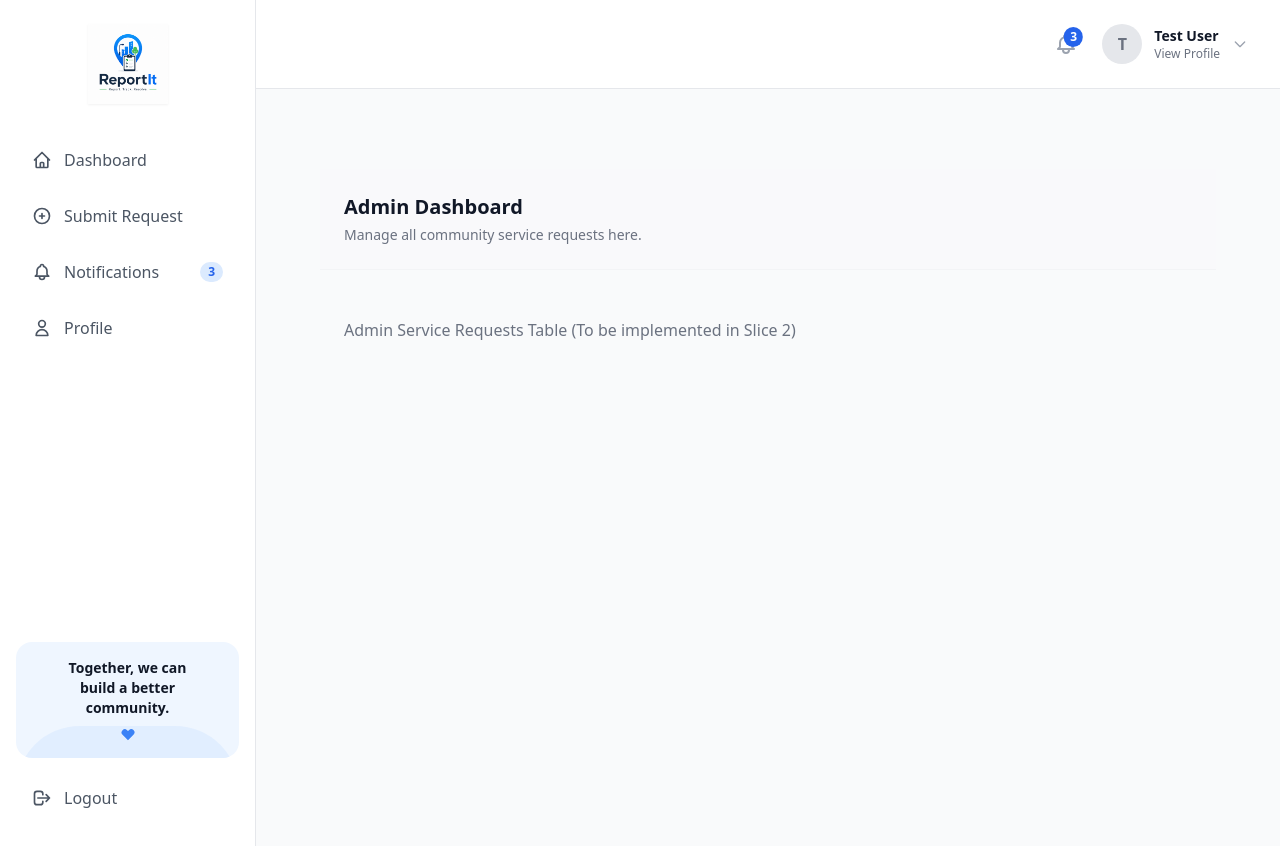
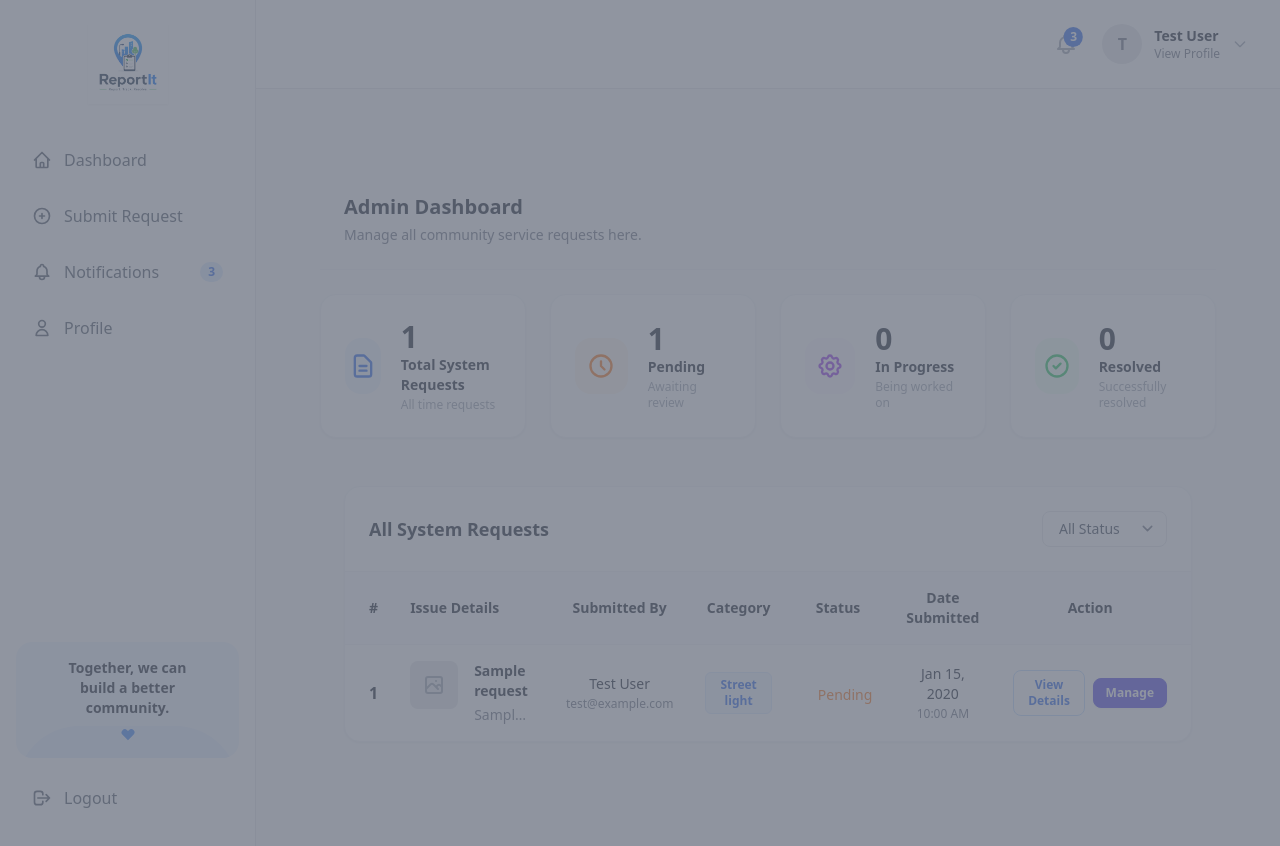
Before and after one commit to amilasuranjith-dev/ReportIt-app-laravel, a Laravel app: template resources/views/admin/dashboard.blade.php in a window 1280 px wide. Run offline with Laravel 12, Linux system fonts and the light colour scheme; a user stored in the database is signed in; data comes from the database, SQL or seed files in the repository; tables that the repository leaves empty hold one stand-in row (values such as "Sample post"); the template is opened without the code that fills it: most values are stand-ins (such as "Sample title", 1, 10 or a date in 2020); style sheets or scripts are compiled from the project's sources; some libraries are stand-ins or nearby versions.

Commit message:
feat: implement admin service requests table and system analytics

```diff
--- a/app/Services/ServiceRequestService.php
+++ b/app/Services/ServiceRequestService.php
@@ -52,4 +52,25 @@ class ServiceRequestService
 
         return $serviceRequest;
     }
+
+    public function getAllRequests(string $statusFilter = 'all')
+    {
+        $query = ServiceRequest::with('user')->latest();
+
+        if ($statusFilter !== 'all') {
+            $query->where('status', $statusFilter);
+        }
+
+        return $query->paginate(10);
+    }
+
+    public function getSystemStats(): array
+    {
+        return [
+            'total' => ServiceRequest::count(),
+            'pending' => ServiceRequest::where('status', 'pending')->count(),
+            'inProgress' => ServiceRequest::where('status', 'in_progress')->count(),
+            'resolved' => ServiceRequest::where('status', 'resolved')->count(),
+        ];
+    }
 }
--- a/resources/views/admin/dashboard.blade.php
+++ b/resources/views/admin/dashboard.blade.php
@@ -6,9 +6,10 @@
                 <p class="text-sm text-gray-500 mt-1">Manage all community service requests here.</p>
             </div>
 
+            <livewire:admin.dashboard-stats />
+
             <div class="p-6">
-                <!-- Admin Table Component Will Go Here -->
-                <p class="text-gray-500">Admin Service Requests Table (To be implemented in Slice 2)</p>
+                <livewire:admin.service-requests-table />
             </div>
         </div>
     </div>
--- /dev/null
+++ b/resources/views/livewire/admin/dashboard-stats.blade.php
@@ -0,0 +1,63 @@
+<?php
+
+use Livewire\Volt\Component;
+use App\Models\ServiceRequest;
+
+new class extends Component
+{
+    public function with(\App\Services\ServiceRequestService $service): array
+    {
+        return $service->getSystemStats();
+    }
+};
+?>
+
+<div class="grid grid-cols-1 sm:grid-cols-2 lg:grid-cols-4 gap-6 mb-8">
+    <!-- Total Requests -->
+    <div class="bg-white rounded-2xl p-6 shadow-sm border border-gray-100 flex items-center gap-5">
+        <div class="w-14 h-14 rounded-2xl bg-blue-50 text-blue-600 flex items-center justify-center">
+            <svg class="w-7 h-7" fill="none" stroke="currentColor" viewBox="0 0 24 24"><path stroke-linecap="round" stroke-linejoin="round" stroke-width="2" d="M9 12h6m-6 4h6m2 5H7a2 2 0 01-2-2V5a2 2 0 012-2h5.586a1 1 0 01.707.293l5.414 5.414a1 1 0 01.293.707V19a2 2 0 01-2 2z"></path></svg>
+        </div>
+        <div>
+            <h3 class="text-3xl font-bold text-gray-900">{{ $total }}</h3>
+            <p class="text-sm font-semibold text-gray-900">Total System Requests</p>
+            <p class="text-xs text-gray-400 mt-0.5">All time requests</p>
+        </div>
+    </div>
+
+    <!-- Pending -->
+    <div class="bg-white rounded-2xl p-6 shadow-sm border border-gray-100 flex items-center gap-5">
+        <div class="w-14 h-14 rounded-2xl bg-orange-50 text-orange-500 flex items-center justify-center">
+            <svg class="w-7 h-7" fill="none" stroke="currentColor" viewBox="0 0 24 24"><path stroke-linecap="round" stroke-linejoin="round" stroke-width="2" d="M12 8v4l3 3m6-3a9 9 0 11-18 0 9 9 0 0118 0z"></path></svg>
+        </div>
+        <div>
+            <h3 class="text-3xl font-bold text-gray-900">{{ $pending }}</h3>
+            <p class="text-sm font-semibold text-gray-900">Pending</p>
+            <p class="text-xs text-gray-400 mt-0.5">Awaiting review</p>
+        </div>
+    </div>
+
+    <!-- In Progress -->
+    <div class="bg-white rounded-2xl p-6 shadow-sm border border-gray-100 flex items-center gap-5">
+        <div class="w-14 h-14 rounded-2xl bg-purple-50 text-purple-600 flex items-center justify-center">
+            <svg class="w-7 h-7" fill="none" stroke="currentColor" viewBox="0 0 24 24"><path stroke-linecap="round" stroke-linejoin="round" stroke-width="2" d="M10.325 4.317c.426-1.756 2.924-1.756 3.35 0a1.724 1.724 0 002.573 1.066c1.543-.94 3.31.826 2.37 2.37a1.724 1.724 0 001.065 2.572c1.756.426 1.756 2.924 0 3.35a1.724 1.724 0 00-1.066 2.573c.94 1.543-.826 3.31-2.37 2.37a1.724 1.724 0 00-2.572 1.065c-.426 1.756-2.924 1.756-3.35 0a1.724 1.724 0 00-2.573-1.066c-1.543.94-3.31-.826-2.37-2.37a1.724 1.724 0 00-1.065-2.572c-1.756-.426-1.756-2.924 0-3.35a1.724 1.724 0 001.066-2.573c-.94-1.543.826-3.31 2.37-2.37.996.608 2.296.07 2.572-1.065z"></path><path stroke-linecap="round" stroke-linejoin="round" stroke-width="2" d="M15 12a3 3 0 11-6 0 3 3 0 016 0z"></path></svg>
+        </div>
+        <div>
+            <h3 class="text-3xl font-bold text-gray-900">{{ $inProgress }}</h3>
+            <p class="text-sm font-semibold text-gray-900">In Progress</p>
+            <p class="text-xs text-gray-400 mt-0.5">Being worked on</p>
+        </div>
+    </div>
+
+    <!-- Resolved -->
+    <div class="bg-white rounded-2xl p-6 shadow-sm border border-gray-100 flex items-center gap-5">
+        <div class="w-14 h-14 rounded-2xl bg-green-50 text-green-500 flex items-center justify-center">
+            <svg class="w-7 h-7" fill="none" stroke="currentColor" viewBox="0 0 24 24"><path stroke-linecap="round" stroke-linejoin="round" stroke-width="2" d="M9 12l2 2 4-4m6 2a9 9 0 11-18 0 9 9 0 0118 0z"></path></svg>
+        </div>
+        <div>
+            <h3 class="text-3xl font-bold text-gray-900">{{ $resolved }}</h3>
+            <p class="text-sm font-semibold text-gray-900">Resolved</p>
+            <p class="text-xs text-gray-400 mt-0.5">Successfully resolved</p>
+        </div>
+    </div>
+</div>
--- /dev/null
+++ b/resources/views/livewire/admin/service-requests-table.blade.php
@@ -0,0 +1,231 @@
+<?php
+
+use Livewire\Volt\Component;
+use Livewire\WithPagination;
+use App\Models\ServiceRequest;
+use App\Services\ServiceRequestService;
+
+new class extends Component
+{
+    use WithPagination;
+
+    public $statusFilter = '';
+    public ?ServiceRequest $selectedRequest = null;
+
+    public function updatedStatusFilter()
+    {
+        $this->resetPage();
+    }
+
+    public function viewDetails($id)
+    {
+        $this->selectedRequest = ServiceRequest::with(['images', 'user'])->find($id);
+        $this->dispatch('open-modal', 'view-details');
+    }
+
+    // This will be implemented fully in Slice 3
+    public function manageRequest($id)
+    {
+        // For Slice 2, just view details. In Slice 3, we will add status update logic.
+        $this->viewDetails($id);
+    }
+
+    public function with(ServiceRequestService $serviceRequestService): array
+    {
+        return [
+            'requests' => $serviceRequestService->getAllRequests($this->statusFilter ?: 'all'),
+        ];
+    }
+};
+?>
+
+<div class="bg-white rounded-2xl shadow-sm border border-gray-100 overflow-hidden relative">
+    @if (session()->has('success'))
+        <div x-data="{ show: true }" x-init="setTimeout(() => show = false, 3000)" x-show="show" x-transition.duration.500ms class="absolute top-4 right-4 z-10 p-4 text-sm text-green-800 rounded-lg bg-green-50 border border-green-200 shadow-lg">
+            {{ session('success') }}
+        </div>
+    @endif
+
+    <div class="flex flex-col sm:flex-row items-center justify-between p-6 border-b border-gray-100 gap-4">
+        <h3 class="text-lg font-bold text-gray-900">All System Requests</h3>
+        <div>
+            <select wire:model.live="statusFilter" class="bg-white border border-gray-200 text-gray-700 py-2 pl-4 pr-8 rounded-lg leading-tight focus:outline-none focus:border-blue-500 font-medium text-sm cursor-pointer hover:border-gray-300 transition-colors">
+                <option value="">All Status</option>
+                <option value="pending">Pending</option>
+                <option value="in_progress">In Progress</option>
+                <option value="resolved">Resolved</option>
+            </select>
+        </div>
+    </div>
+
+    <div class="overflow-x-auto">
+        <table class="w-full text-left border-collapse">
+            <thead>
+                <tr class="border-b border-gray-100 text-sm font-semibold text-gray-900 bg-gray-50/50">
+                    <th class="p-4 pl-6">#</th>
+                    <th class="p-4">Issue Details</th>
+                    <th class="p-4 text-center">Submitted By</th>
+                    <th class="p-4 text-center">Category</th>
+                    <th class="p-4 text-center">Status</th>
+                    <th class="p-4 text-center">Date Submitted</th>
+                    <th class="p-4 pr-6 text-center">Action</th>
+                </tr>
+            </thead>
+            <tbody class="divide-y divide-gray-100">
+                @forelse($requests as $request)
+                <tr class="hover:bg-gray-50/50 transition-colors">
+                    <td class="p-4 pl-6 font-semibold text-gray-900">{{ $loop->iteration + ($requests->currentPage() - 1) * $requests->perPage() }}</td>
+                    <td class="p-4">
+                        <div class="flex gap-4 items-start">
+                            <div class="w-12 h-12 rounded-lg bg-gray-200 shrink-0 overflow-hidden flex items-center justify-center text-gray-400">
+                                <svg class="w-6 h-6" fill="none" stroke="currentColor" viewBox="0 0 24 24"><path stroke-linecap="round" stroke-linejoin="round" stroke-width="2" d="M4 16l4.586-4.586a2 2 0 012.828 0L16 16m-2-2l1.586-1.586a2 2 0 012.828 0L20 14m-6-6h.01M6 20h12a2 2 0 002-2V6a2 2 0 00-2-2H6a2 2 0 00-2 2v12a2 2 0 002 2z"></path></svg>
+                            </div>
+                            <div>
+                                <h4 class="font-bold text-gray-900 text-sm">{{ $request->title }}</h4>
+                                <p class="text-sm text-gray-500 mt-1 max-w-xs line-clamp-1">{{ $request->description }}</p>
+                            </div>
+                        </div>
+                    </td>
+                    <td class="p-4 text-center">
+                        <div class="text-sm font-medium text-gray-900">{{ $request->user->name }}</div>
+                        <div class="text-xs text-gray-500 mt-0.5">{{ $request->user->email }}</div>
+                    </td>
+                    <td class="p-4 text-center">
+                        <span class="inline-flex items-center gap-1.5 px-2.5 py-1 text-xs font-semibold text-blue-600 bg-blue-50 rounded-md border border-blue-100">
+                            {{ ucfirst(str_replace('_', ' ', $request->category)) }}
+                        </span>
+                    </td>
+                    <td class="p-4 text-center">
+                        @php
+                            $statusColor = match($request->status->value) {
+                                'pending' => 'orange',
+                                'in_progress' => 'blue',
+                                'resolved' => 'green',
+                                default => 'gray'
+                            };
+                        @endphp
+                        <span class="inline-flex items-center gap-1.5 font-medium text-{{ $statusColor }}-500 text-sm">
+                            <span class="w-2 h-2 rounded-full bg-{{ $statusColor }}-500"></span> {{ ucfirst(str_replace('_', ' ', $request->status->value)) }}
+                        </span>
+                    </td>
+                    <td class="p-4 text-center">
+                        <div class="text-sm font-medium text-gray-900">{{ $request->created_at->format('M d, Y') }}</div>
+                        <div class="text-xs text-gray-500 mt-0.5">{{ $request->created_at->format('h:i A') }}</div>
+                    </td>
+                    <td class="p-4 pr-6 text-center">
+                        <div class="flex items-center justify-center gap-2">
+                            <button wire:click="viewDetails({{ $request->id }})" class="px-3 py-1.5 text-xs font-semibold text-blue-600 border border-blue-200 rounded-lg hover:bg-blue-50 transition-colors">View Details</button>
+                            <button wire:click="manageRequest({{ $request->id }})" class="px-3 py-1.5 text-xs font-bold text-white bg-indigo-600 border border-indigo-600 rounded-lg hover:bg-indigo-700 transition-colors shadow-sm">Manage</button>
+                        </div>
+                    </td>
+                </tr>
+                @empty
+                <tr>
+                    <td colspan="7" class="p-8 text-center text-gray-500">
+                        No service requests found in the system.
+                    </td>
+                </tr>
+                @endforelse
+            </tbody>
+        </table>
+    </div>
+
+    @if($requests->hasPages())
+    <div class="p-4 border-t border-gray-100">
+        {{ $requests->links() }}
+    </div>
+    @endif
+
+    <!-- View Details Modal (Shared for Slice 2) -->
+    <x-modal name="view-details" maxWidth="lg">
+        @if($selectedRequest)
+        <div class="bg-white rounded-xl overflow-hidden">
+            <!-- Header -->
+            <div class="px-6 py-4 border-b border-gray-100 flex justify-between items-center bg-gray-50/50">
+                <h2 class="text-lg font-bold text-gray-900">Request Details</h2>
+                <button x-on:click="$dispatch('close')" class="text-gray-400 hover:text-gray-600 transition-colors">
+                    <svg class="w-5 h-5" fill="none" stroke="currentColor" viewBox="0 0 24 24"><path stroke-linecap="round" stroke-linejoin="round" stroke-width="2" d="M6 18L18 6M6 6l12 12"></path></svg>
+                </button>
+            </div>
+
+            <div class="p-6 space-y-6">
+                <!-- Title & Category/Status Badges -->
+                <div>
+                    <div class="flex justify-between items-start gap-4">
+                        <h3 class="text-xl font-bold text-gray-900 leading-tight">{{ $selectedRequest->title }}</h3>
+
+                        <!-- Status Badge -->
+                        @php
+                            $statusColor = match($selectedRequest->status->value) {
+                                'pending' => 'orange',
+                                'in_progress' => 'blue',
+                                'resolved' => 'green',
+                                default => 'gray'
+                            };
+                        @endphp
+                        <span class="shrink-0 inline-flex items-center gap-1.5 font-medium text-{{ $statusColor }}-600 text-xs bg-{{ $statusColor }}-50 px-3 py-1.5 rounded-full border border-{{ $statusColor }}-100 shadow-sm">
+                            <span class="w-2 h-2 rounded-full bg-{{ $statusColor }}-500 animate-pulse"></span> {{ ucfirst(str_replace('_', ' ', $selectedRequest->status->value)) }}
+                        </span>
+                    </div>
+
+                    <!-- Category Badge & Submitter -->
+                    <div class="mt-3 flex items-center gap-4">
+                        <span class="inline-flex items-center gap-1.5 px-2.5 py-1 text-xs font-semibold text-gray-700 bg-gray-100 rounded-md border border-gray-200">
+                            <svg class="w-3.5 h-3.5 text-gray-500" fill="none" stroke="currentColor" viewBox="0 0 24 24"><path stroke-linecap="round" stroke-linejoin="round" stroke-width="2" d="M7 7h.01M7 3h5c.512 0 1.024.195 1.414.586l7 7a2 2 0 010 2.828l-7 7a2 2 0 01-2.828 0l-7-7A1.994 1.994 0 013 12V7a4 4 0 014-4z"></path></svg>
+                            {{ ucfirst(str_replace('_', ' ', $selectedRequest->category)) }}
+                        </span>
+                        <div class="flex items-center gap-1.5 text-xs text-gray-500">
+                            <svg class="w-4 h-4 text-gray-400" fill="none" stroke="currentColor" viewBox="0 0 24 24"><path stroke-linecap="round" stroke-linejoin="round" stroke-width="2" d="M16 7a4 4 0 11-8 0 4 4 0 018 0zM12 14a7 7 0 00-7 7h14a7 7 0 00-7-7z"></path></svg>
+                            Submitted by: <span class="font-bold text-gray-700">{{ $selectedRequest->user->name }}</span>
+                        </div>
+                    </div>
+                </div>
+
+                <!-- Images -->
+                @if($selectedRequest->images->count() > 0)
+                    <div class="grid grid-cols-2 sm:grid-cols-3 gap-3">
+                        @foreach($selectedRequest->images as $image)
+                            <a href="{{ Storage::url($image->image_path) }}" target="_blank" class="block relative rounded-xl overflow-hidden border border-gray-200 aspect-video shadow-sm hover:opacity-90 transition-opacity">
+                                <img src="{{ Storage::url($image->image_path) }}" alt="Request Image" class="w-full h-full object-cover bg-gray-100">
+                            </a>
+                        @endforeach
+                    </div>
+                @else
+                    <!-- Image Placeholder -->
+                    <div class="w-full h-24 bg-gray-50/80 rounded-xl flex flex-col items-center justify-center text-gray-400 border-2 border-dashed border-gray-200">
+                        <span class="text-xs font-medium text-gray-500">No images attached</span>
+                    </div>
+                @endif
+
+                <!-- Description -->
+                <div>
+                    <h4 class="text-sm font-bold text-gray-900 mb-2">Description</h4>
+                    <div class="bg-gray-50 rounded-xl p-4 text-gray-700 text-sm leading-relaxed border border-gray-100 shadow-inner">
+                        {{ $selectedRequest->description }}
+                    </div>
+                </div>
+
+                <!-- Location -->
+                <div>
+                    <h4 class="text-sm font-bold text-gray-900 mb-2 flex items-center gap-1.5">
+                        <svg class="w-4 h-4 text-gray-400" fill="none" stroke="currentColor" viewBox="0 0 24 24"><path stroke-linecap="round" stroke-linejoin="round" stroke-width="2" d="M17.657 16.657L13.414 20.9a1.998 1.998 0 01-2.827 0l-4.244-4.243a8 8 0 1111.314 0z"></path><path stroke-linecap="round" stroke-linejoin="round" stroke-width="2" d="M15 11a3 3 0 11-6 0 3 3 0 016 0z"></path></svg>
+                        Location Details
+                    </h4>
+                    <p class="text-gray-700 text-sm pl-6 bg-white border border-gray-100 rounded-lg p-3 shadow-sm">{{ $selectedRequest->location ?? 'Specific location not provided' }}</p>
+                </div>
+            </div>
+
+            <!-- Footer -->
+            <div class="px-6 py-4 border-t border-gray-100 bg-gray-50/80 flex items-center justify-between">
+                <div class="text-xs text-gray-500 flex items-center gap-1.5 font-medium">
+                    <svg class="w-4 h-4 text-gray-400" fill="none" stroke="currentColor" viewBox="0 0 24 24"><path stroke-linecap="round" stroke-linejoin="round" stroke-width="2" d="M12 8v4l3 3m6-3a9 9 0 11-18 0 9 9 0 0118 0z"></path></svg>
+                    Submitted: {{ $selectedRequest->created_at->format('M d, Y') }}
+                </div>
+                <button x-on:click="$dispatch('close')" class="px-5 py-2.5 bg-white border border-gray-200 text-gray-700 font-semibold text-sm rounded-lg hover:bg-gray-50 hover:border-gray-300 transition-all shadow-sm focus:outline-none focus:ring-2 focus:ring-gray-200 focus:ring-offset-1">
+                    Close
+                </button>
+            </div>
+        </div>
+        @endif
+    </x-modal>
+</div>
--- a/resources/views/welcome.blade.php
+++ b/resources/views/welcome.blade.php
@@ -26,7 +26,11 @@
             <div class="flex items-center gap-4 text-sm font-medium">
                 @if (Route::has('login'))
                     @auth
-                        <a href="{{ url('/dashboard') }}" class="px-5 py-2.5 text-white bg-blue-600 rounded-lg hover:bg-blue-700 transition-colors shadow-md shadow-blue-200">Dashboard</a>
+                        @if(auth()->user()->role === 'admin')
+                            <a href="{{ route('admin.dashboard') }}" class="px-5 py-2.5 text-white bg-blue-600 rounded-lg hover:bg-blue-700 transition-colors shadow-md shadow-blue-200">Admin Dashboard</a>
+                        @else
+                            <a href="{{ route('dashboard') }}" class="px-5 py-2.5 text-white bg-blue-600 rounded-lg hover:bg-blue-700 transition-colors shadow-md shadow-blue-200">Dashboard</a>
+                        @endif
                     @else
                         <a href="{{ route('login') }}" class="px-5 py-2.5 text-gray-700 border border-gray-200 rounded-lg hover:bg-gray-50 transition-colors">Login</a>
                         @if (Route::has('register'))
```
